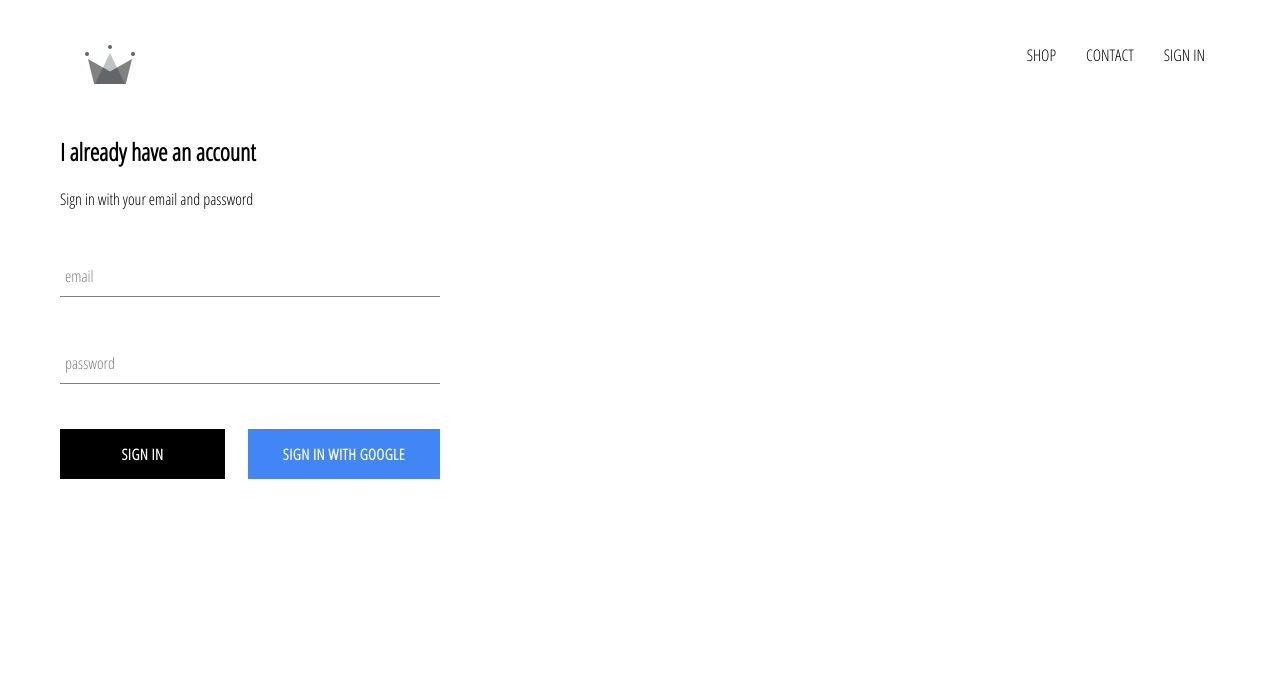
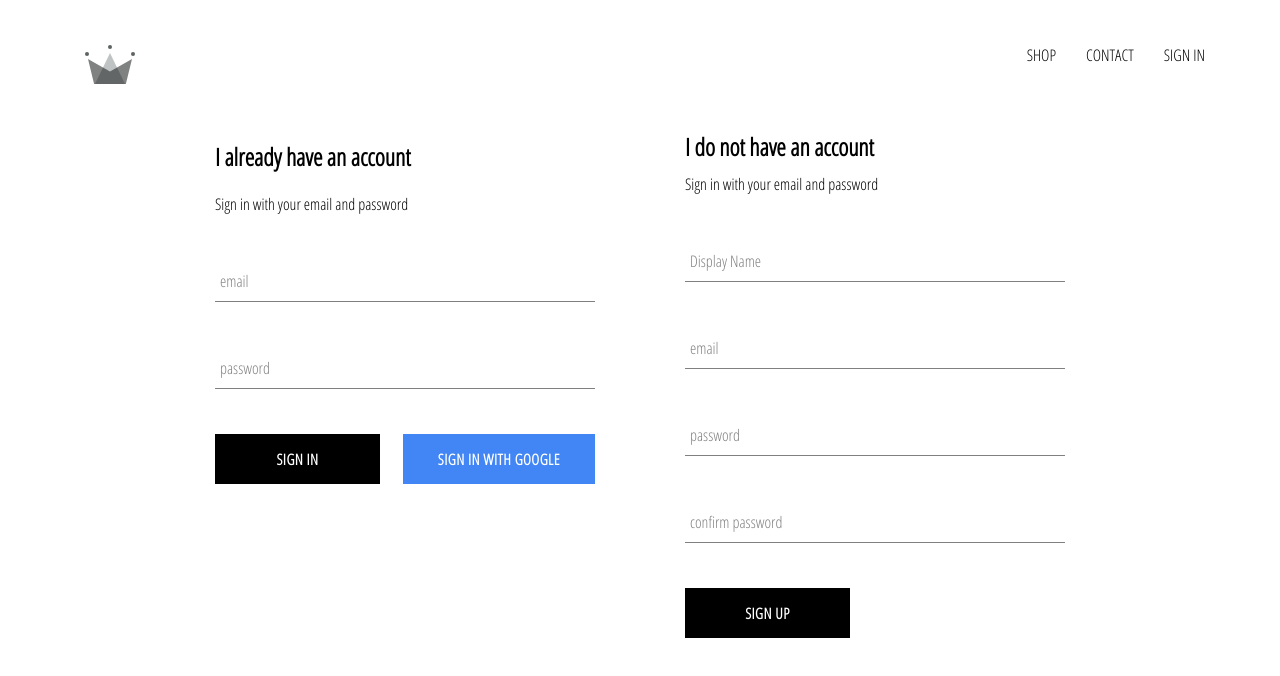
Before and after one commit to kquinn3/crown-clothing, a React (Create React App) app: page /signin in a window 1280 px wide. Shown: the top 676 px of the page. Built offline with nearby package versions, Linux system fonts and the light colour scheme; no server answers.

Commit message:
implemented firebase utils, included ability to store authenticated users into our firestore database

```diff
--- a/src/App.js
+++ b/src/App.js
@@ -7,7 +7,7 @@
 import ShopPage from "./pages/shop/shop.component";
 import Header from "./components/header/header.component";
 import SignInAndSignUpPage from "./pages/sign-in-and-sign-up/sign-in-and-sign-up.component";
-import { auth } from "./firebase/firebase.utils";
+import { auth, createUserProfileDocument } from "./firebase/firebase.utils";
 
 class App extends React.Component {
   constructor() {
@@ -21,9 +21,20 @@
   unsubscribeFromAuth = null;
 
   componentDidMount() {
-    this.unsubscribeFromAuth = auth.onAuthStateChanged(user => {
-      this.setState({ currentUser: user });
-      console.log(user);
+    this.unsubscribeFromAuth = auth.onAuthStateChanged(async userAuth => {
+      if (userAuth) {
+        const userRef = await createUserProfileDocument(userAuth);
+        userRef.onSnapshot(snapShot => {
+          this.setState({
+            currentUser: {
+              id: snapShot.id,
+              ...snapShot.data()
+            }
+          });
+          console.log(this.state);
+        });
+      }
+      this.setState({ currentUser: userAuth });
     });
   }
 
--- /dev/null
+++ b/src/components/sign-up/sign-up.component.jsx
@@ -0,0 +1,101 @@
+import React from "react";
+
+import FormInput from "../form-input/form-input.component";
+import CustomButton from "../custom-button/custom-button.component";
+
+import { auth, createUserProfileDocument } from "../../firebase/firebase.utils";
+
+import "./sign-up.styles.scss";
+
+class SignUp extends React.Component {
+  constructor(props) {
+    super(props);
+
+    this.state = {
+      displayName: "",
+      email: "",
+      password: "",
+      confirmPassword: ""
+    };
+  }
+
+  handleSubmit = async e => {
+    e.preventDefault();
+    const { displayName, email, password, confirmPassword } = this.state;
+    if (password !== confirmPassword) {
+      alert("passwords don't match");
+      return;
+    }
+    try {
+      const { user } = await auth.createUserWithEmailAndPassword(
+        email,
+        password
+      );
+      await createUserProfileDocument(user, { displayName });
+      this.setState({
+        displayName: "",
+        email: "",
+        password: "",
+        confirmPassword: ""
+      });
+    } catch (error) {
+      console.error(error);
+    }
+  };
+
+  handleChange = e => {
+    const { value, name } = e.target;
+    this.setState({ [name]: value });
+  };
+
+  render() {
+    const { displayName, email, password, confirmPassword } = this.state;
+
+    return (
+      <div className="sign-up">
+        <h2 className="title">I do not have an account</h2>
+        <span>Sign in with your email and password</span>
+
+        <form className="sign-up-form" onSubmit={this.handleSubmit}>
+          <FormInput
+            name="displayName"
+            type="text"
+            value={displayName}
+            handleChange={this.handleChange}
+            label="Display Name"
+            required
+          />
+          <FormInput
+            name="email"
+            type="email"
+            value={email}
+            handleChange={this.handleChange}
+            label="email"
+            required
+          />
+
+          <FormInput
+            name="password"
+            type="password"
+            handleChange={this.handleChange}
+            value={password}
+            label="password"
+            required
+          />
+          <FormInput
+            name="confirmPassword"
+            type="password"
+            handleChange={this.handleChange}
+            value={confirmPassword}
+            label="confirm password"
+            required
+          />
+
+          <CustomButton type="submit">SIGN UP</CustomButton>
+        </form>
+      </div>
+    );
+  }
+}
+
+export default SignUp;
--- /dev/null
+++ b/src/components/sign-up/sign-up.styles.scss
@@ -0,0 +1,13 @@
+.sign-up {
+  width: 380px;
+  display: flex;
+  flex-direction: column;
+
+  .title {
+    margin: 10px 0;
+  }
+  // .buttons {
+  //   display: flex;
+  //   justify-content: space-between;
+  // }
+}
--- a/src/firebase/firebase.utils.js
+++ b/src/firebase/firebase.utils.js
@@ -13,6 +13,31 @@
   measurementId: "G-7XR036Q2F3"
 };
 
+export const createUserProfileDocument = async (userAuth, additionalData) => {
+  if (!userAuth) return;
+
+  const userRef = firestore.doc(`users/${userAuth.uid}`);
+
+  const snapShot = await userRef.get();
+
+  if (!snapShot.exists) {
+    const { displayName, email } = userAuth;
+    const createdAt = new Date();
+
+    try {
+      await userRef.set({
+        displayName,
+        email,
+        createdAt,
+        ...additionalData
+      });
+    } catch (err) {
+      console.log("Error creating user", err.message);
+    }
+  }
+  return userRef;
+};
+
 firebase.initializeApp(config);
 
 export const auth = firebase.auth();
--- a/src/pages/sign-in-and-sign-up/sign-in-and-sign-up.component.jsx
+++ b/src/pages/sign-in-and-sign-up/sign-in-and-sign-up.component.jsx
@@ -1,6 +1,7 @@
 import React from "react";
 
 import SignIn from "../../components/sign-in/sign-in.component";
+import SignUp from "../../components/sign-up/sign-up.component";
 
 import "./sign-in-and-sign-up.styles.scss";
 
@@ -8,6 +9,7 @@
   return (
     <div className="sign-in-and-sign-up">
       <SignIn />
+      <SignUp />
     </div>
   );
 };
--- a/src/pages/sign-in-and-sign-up/sign-in-and-sign-up.styles.scss
+++ b/src/pages/sign-in-and-sign-up/sign-in-and-sign-up.styles.scss
@@ -0,0 +1,6 @@
+.sign-in-and-sign-up {
+  width: 850px;
+  display: flex;
+  justify-content: space-between;
+  margin: 30px auto;
+}
```
